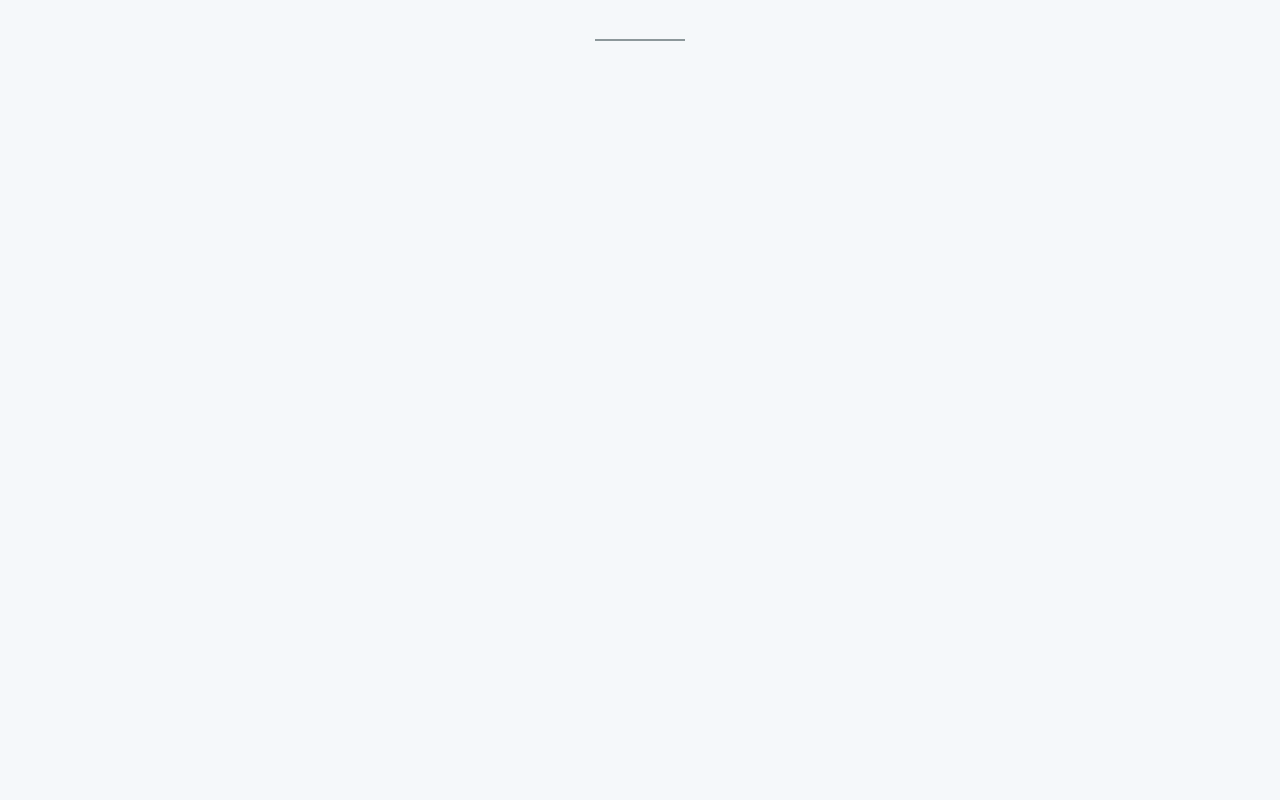
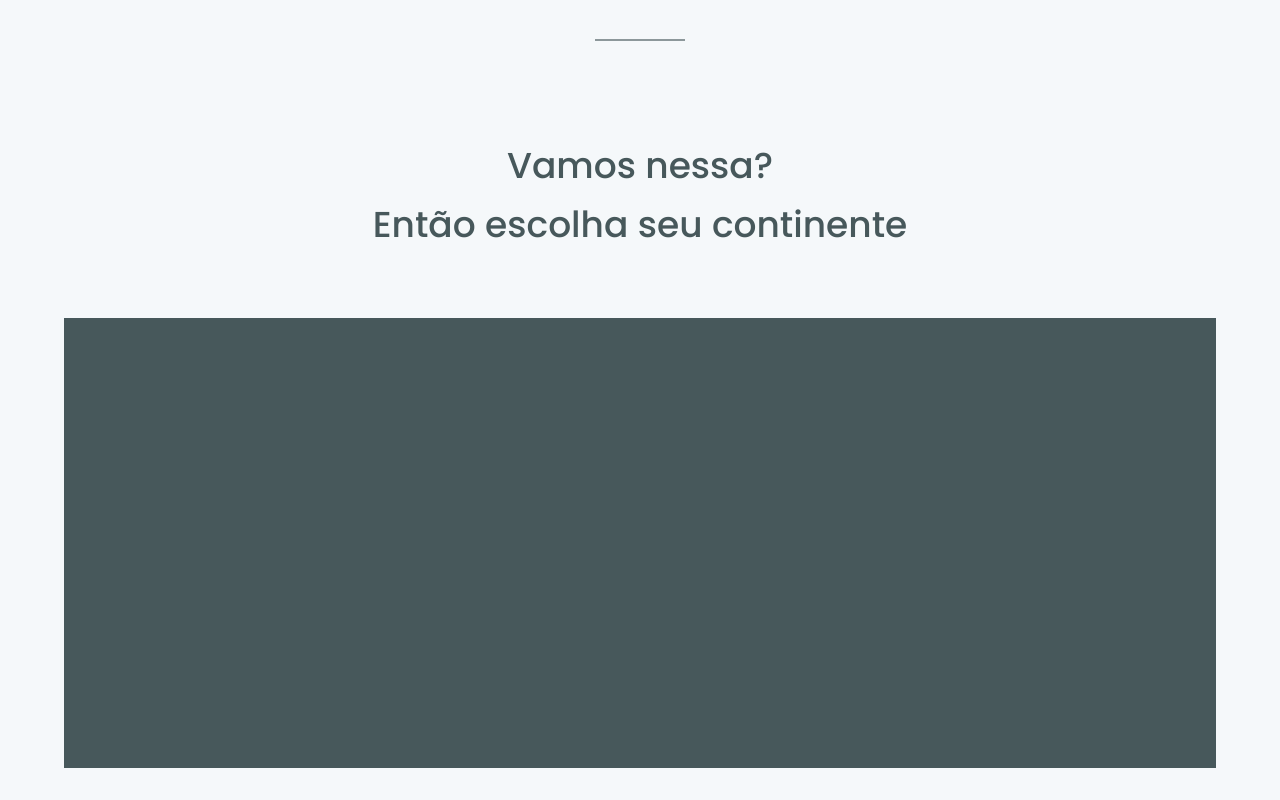
Before and after one commit to gustavojuneo/worldtrip, a Next.js app: page / in a window 1280 px wide. Shown: the part 778-1578 px from the top of the page. Before the commit the page ends 915 px from the top, so only its background shows below. Built offline with nearby package versions, Linux system fonts and the light colour scheme.

Commit message:
finish home page

```diff
--- a/src/pages/index.tsx
+++ b/src/pages/index.tsx
@@ -4,6 +4,7 @@ import {
   Center,
   Divider,
   Flex,
+  Heading,
   Image,
   SimpleGrid,
   Text
@@ -27,7 +28,7 @@ export default function Home() {
           w="100%"
           maxWidth={1440}
           mx="auto"
-          mt="8"
+          py="8"
         >
           <SimpleGrid
             flex="1"
@@ -84,6 +85,21 @@ export default function Home() {
               maxWidth={90}
             />
           </Center>
+
+          <Flex direction="column" w="100%" align="center" justify="center">
+            <Heading
+              textAlign="center"
+              fontWeight="medium"
+              lineHeight="tall"
+              size="xl"
+              mb="16"
+            >
+              Vamos nessa?
+              <Text>Então escolha seu continente</Text>
+            </Heading>
+
+            <Box w="90%" maxWidth={1240} h={450} bg="gray.900"></Box>
+          </Flex>
         </Flex>
       </Flex>
     </div>
```
